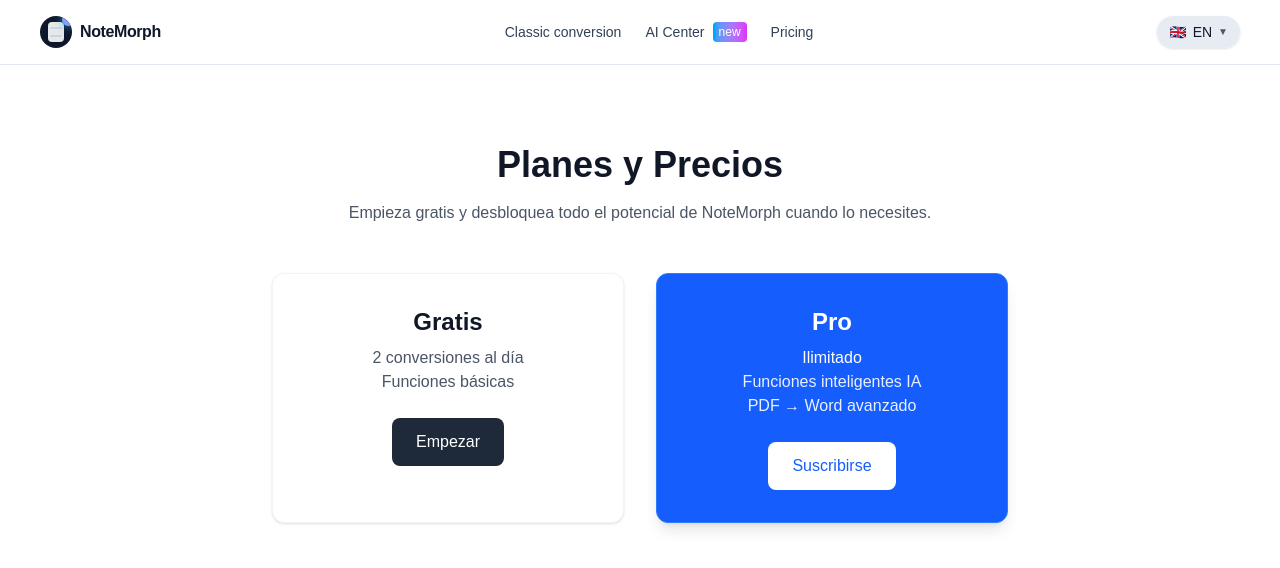
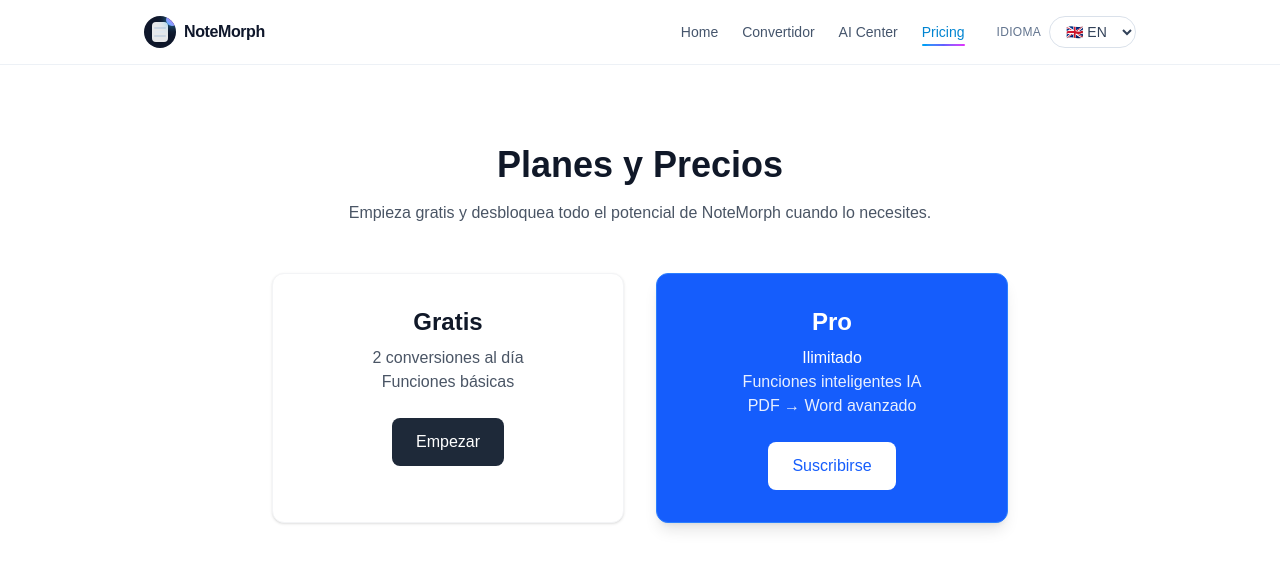
Before and after one commit to jgallegs/notemorph-frontend, a Next.js app: page /en/pricing in a window 1280 px wide. Shown: the top 568 px of the page. Built offline with nearby package versions, Linux system fonts and the light colour scheme.

Commit message:
fix navbar para moviles

```diff
--- a/app/components/Navbar.tsx
+++ b/app/components/Navbar.tsx
@@ -1,117 +1,218 @@
 "use client";
 
 import Link from "next/link";
-import { useLocale, useTranslations } from "next-intl";
-import { usePathname } from "next/navigation";
-import { useState } from "react";
+import {usePathname, useRouter} from "next/navigation";
+import {useLocale, useTranslations} from "next-intl";
+import {useMemo, useState} from "react";
 import AppLogo from "./AppLogo";
 
-const LANGUAGES = [
-  {code: "es", label: "Español", short: "ES", flag: "🇪🇸"},
-  {code: "en", label: "English", short: "EN", flag: "🇬🇧"},
-  // {code: "fr", label: "Français", short: "FR", flag: "🇫🇷"},
-  // {code: "de", label: "Deutsch", short: "DE", flag: "🇩🇪"},
+const SUPPORTED_LOCALES = ["es", "en"] as const;
+
+type Locale = (typeof SUPPORTED_LOCALES)[number];
+
+const NAV_ITEMS = [
+  { key: "home", path: "" },          // /
+  { key: "convert", path: "/convert" },
+  { key: "ai", path: "/ai" },
+  { key: "pricing", path: "/pricing" }
 ];
 
-function getCurrentLocale(pathname: string): string {
-  if (pathname.startsWith("/en")) return "en";
-  if (pathname.startsWith("/es")) return "es";
-  return "es"; // fallback si estás en "/" o algo raro
+export default function Navbar() {
+  const t = useTranslations("Navbar");
+  const locale = useLocale() as Locale;
+  const pathname = usePathname();
+  const router = useRouter();
+  const [mobileOpen, setMobileOpen] = useState(false);
+
+  // Normalizamos el pathname para quitar el locale inicial (/es, /en)
+  const currentPath = useMemo(() => {
+    if (!pathname) return "/";
+    const parts = pathname.split("/");
+    // ['', 'es', 'convert']
+    if (parts.length <= 2) return "/";
+    return "/" + parts.slice(2).join("/");
+  }, [pathname]);
+
+  const buildHref = (targetLocale: string, path: string) => {
+    if (!path || path === "/") {
+      return `/${targetLocale}`;
     }
+    return `/${targetLocale}${path}`;
+  };
 
-function LanguagePicker() {
-  const pathname = usePathname();
-  const currentLocale = getCurrentLocale(pathname);
-  const [open, setOpen] = useState(false);
+  const handleLocaleChange = (newLocale: string) => {
+    if (!SUPPORTED_LOCALES.includes(newLocale as Locale)) return;
 
-  const currentLang =
-    LANGUAGES.find((l) => l.code === currentLocale) ?? LANGUAGES[0];
+    const newHref = buildHref(newLocale, currentPath);
+    router.push(newHref);
+    setMobileOpen(false);
+  };
+
+  const handleNavClick = (path: string) => {
+    const href = buildHref(locale, path || "/");
+    router.push(href);
+    setMobileOpen(false);
+  };
 
   return (
-    <div className="relative">
-      {/* Botón principal del selector */}
-      <button
-        type="button"
-        onClick={() => setOpen((v) => !v)}
-        className="flex items-center gap-1.5 px-3 py-1.5 rounded-full bg-slate-200/80 dark:bg-slate-800/80 text-slate-900 dark:text-slate-100 text-xs sm:text-sm font-medium shadow-sm hover:bg-slate-300/80 dark:hover:bg-slate-700/80 transition"
-      >
-        <span>{currentLang.flag}</span>
-        <span className="hidden sm:inline">{currentLang.short}</span>
-        <span className="text-[10px] opacity-70">▼</span>
-      </button>
+    <>
+      {/* NAVBAR */}
+      <nav className="sticky top-0 z-40 border-b border-slate-200/60 dark:border-slate-800/80 bg-white/70 dark:bg-slate-950/70 backdrop-blur-xl">
+        <div className="max-w-5xl mx-auto px-4 h-16 flex items-center justify-between">
+          {/* Logo */}
+          <Link href={buildHref(locale, "/")} className="flex items-center gap-2">
+            <AppLogo />
+          </Link>
 
-      {/* Dropdown */}
-      {open && (
-        <div className="absolute right-0 mt-2 w-44 rounded-xl bg-white dark:bg-slate-900 border border-slate-200 dark:border-slate-700 shadow-lg z-50 overflow-hidden">
-          {LANGUAGES.map((lang) => {
-            const active = lang.code === currentLocale;
-            const href = `/${lang.code}`; // SIMPLE: siempre home de ese idioma
+          {/* Desktop nav */}
+          <div className="hidden md:flex items-center gap-8">
+            <div className="flex items-center gap-6 text-sm font-medium">
+              {NAV_ITEMS.map((item) => {
+                const isActive =
+                  (item.path === "" && currentPath === "/") ||
+                  (item.path !== "" && currentPath.startsWith(item.path));
 
                 return (
-              <Link
-                key={lang.code}
-                href={href}
-                scroll={false}
-                onClick={() => setOpen(false)}
+                  <button
+                    key={item.key}
+                    onClick={() => handleNavClick(item.path)}
                     className={
-                  "flex items-center gap-2 px-3 py-2 text-sm cursor-pointer transition " +
-                  (active
-                    ? "bg-gradient-to-r from-sky-500 via-indigo-500 to-fuchsia-500 text-white"
-                    : "text-slate-800 dark:text-slate-100 hover:bg-slate-100 dark:hover:bg-slate-800")
+                      "relative transition-colors " +
+                      (isActive
+                        ? "text-sky-600 dark:text-sky-400"
+                        : "text-slate-600 dark:text-slate-300 hover:text-slate-900 dark:hover:text-white")
                     }
                   >
-                <span>{lang.flag}</span>
-                <span>{lang.label}</span>
-              </Link>
+                    {t(item.key)}
+                    {isActive && (
+                      <span className="absolute -bottom-1 left-0 right-0 h-[2px] bg-gradient-to-r from-sky-500 via-indigo-500 to-fuchsia-500 rounded-full" />
+                    )}
+                  </button>
                 );
               })}
             </div>
+
+            {/* Language selector (desktop) */}
+            <div className="flex items-center gap-2">
+              <span className="text-xs text-slate-500 dark:text-slate-400 uppercase tracking-wide">
+                {t("language")}
+              </span>
+              <select
+                className="text-sm bg-transparent border border-slate-300/70 dark:border-slate-700/70 rounded-full px-3 py-1.5 text-slate-700 dark:text-slate-100 hover:border-slate-400 dark:hover:border-slate-500 focus:outline-none focus:ring-2 focus:ring-sky-500/60"
+                value={locale}
+                onChange={(e) => handleLocaleChange(e.target.value)}
+              >
+                <option value="es">🇪🇸 ES</option>
+                <option value="en">🇬🇧 EN</option>
+              </select>
+            </div>
+          </div>
+
+          {/* Mobile: language pill + hamburger */}
+          <div className="flex items-center gap-3 md:hidden">
+            <select
+              className="text-xs bg-transparent border border-slate-300/70 dark:border-slate-700/70 rounded-full px-2 py-1 text-slate-700 dark:text-slate-100 focus:outline-none"
+              value={locale}
+              onChange={(e) => handleLocaleChange(e.target.value)}
+            >
+              <option value="es">🇪🇸</option>
+              <option value="en">🇬🇧</option>
+            </select>
+
+            <button
+              type="button"
+              onClick={() => setMobileOpen((prev) => !prev)}
+              aria-label="Abrir menú"
+              className="inline-flex items-center justify-center rounded-full p-2 border border-slate-300/70 dark:border-slate-700/70 hover:bg-slate-100 dark:hover:bg-slate-900"
+            >
+              <span className="sr-only">Abrir menú</span>
+              {/* icono hamburguesa */}
+              <div className="space-y-[5px]">
+                <span
+                  className={`block h-[2px] w-5 rounded-full bg-slate-800 dark:bg-slate-100 transition-transform ${
+                    mobileOpen ? "translate-y-[7px] rotate-45" : ""
+                  }`}
+                />
+                <span
+                  className={`block h-[2px] w-5 rounded-full bg-slate-800 dark:bg-slate-100 transition-opacity ${
+                    mobileOpen ? "opacity-0" : "opacity-100"
+                  }`}
+                />
+                <span
+                  className={`block h-[2px] w-5 rounded-full bg-slate-800 dark:bg-slate-100 transition-transform ${
+                    mobileOpen ? "-translate-y-[7px] -rotate-45" : ""
+                  }`}
+                />
+              </div>
+            </button>
+          </div>
+        </div>
+      </nav>
+
+      {/* Mobile overlay + panel lateral */}
+      {mobileOpen && (
+        <div className="fixed inset-0 z-30 md:hidden">
+          {/* Fondo oscuro */}
+          <div
+            className="absolute inset-0 bg-black/40 backdrop-blur-sm"
+            onClick={() => setMobileOpen(false)}
+          />
+
+          {/* Panel lateral */}
+          <div className="absolute right-0 top-0 h-full w-64 bg-white dark:bg-slate-950 border-l border-slate-200 dark:border-slate-800 shadow-xl p-5 flex flex-col">
+            <div className="flex items-center justify-between mb-6">
+              <span className="text-sm font-semibold text-slate-800 dark:text-slate-100">
+                {t("menu")}
+              </span>
+              <button
+                type="button"
+                onClick={() => setMobileOpen(false)}
+                className="p-1 rounded-full hover:bg-slate-100 dark:hover:bg-slate-900"
+                aria-label="Cerrar menú"
+              >
+                ✕
+              </button>
+            </div>
+
+            <nav className="flex flex-col gap-3 text-sm">
+              {NAV_ITEMS.map((item) => {
+                const isActive =
+                  (item.path === "" && currentPath === "/") ||
+                  (item.path !== "" && currentPath.startsWith(item.path));
+
+                return (
+                  <button
+                    key={item.key}
+                    onClick={() => handleNavClick(item.path)}
+                    className={
+                      "text-left px-3 py-2 rounded-lg transition-colors " +
+                      (isActive
+                        ? "bg-sky-500/10 text-sky-600 dark:text-sky-400"
+                        : "text-slate-700 dark:text-slate-200 hover:bg-slate-100 dark:hover:bg-slate-900")
+                    }
+                  >
+                    {t(item.key)}
+                  </button>
+                );
+              })}
+            </nav>
+
+            <div className="mt-auto pt-6 border-t border-slate-200 dark:border-slate-800">
+              <p className="text-xs text-slate-500 dark:text-slate-400 mb-2">
+                {t("language")}
+              </p>
+              <select
+                className="w-full text-sm bg-transparent border border-slate-300/70 dark:border-slate-700/70 rounded-lg px-3 py-2 text-slate-700 dark:text-slate-100 focus:outline-none focus:ring-2 focus:ring-sky-500/60"
+                value={locale}
+                onChange={(e) => handleLocaleChange(e.target.value)}
+              >
+                <option value="es">🇪🇸 Español</option>
+                <option value="en">🇬🇧 English</option>
+              </select>
+            </div>
+          </div>
+        </div>
       )}
-    </div>
+    </>
   );
 }
-
-
-export default function Navbar() {
-  const t = useTranslations("Navbar");
-  const locale = useLocale();
-
-  return (
-    <nav className="flex items-center justify-between px-4 md:px-10 py-4 border-b border-slate-200 dark:border-slate-800 bg-white/60 dark:bg-slate-900/60 backdrop-blur-md sticky top-0 z-50">
-      {/* Logo izquierda */}
-      <div className="flex items-center gap-2 min-w-0">
-        <AppLogo />
-      </div>
-
-      {/* Enlaces centro */}
-      <div className="hidden md:flex items-center gap-6 text-sm font-medium">
-        <Link
-          href={`/${locale}/convert`}
-          className="text-slate-700 dark:text-slate-200 hover:text-sky-500 dark:hover:text-sky-400 transition"
-        >
-          {t("classic")}
-        </Link>
-
-        <Link
-          href={`/${locale}/ai`}
-          className="flex items-center gap-1 text-slate-700 dark:text-slate-200 hover:text-fuchsia-500 dark:hover:text-fuchsia-400 transition"
-        >
-          {t("ai")}
-          <span className="text-xs ml-1 bg-gradient-to-r from-sky-500 to-fuchsia-500 text-white px-1.5 py-0.5 rounded">
-            {t("new")}
-          </span>
-        </Link>
-
-        <Link
-          href={`/${locale}/pricing`}
-          className="text-slate-700 dark:text-slate-200 hover:text-indigo-500 dark:hover:text-indigo-400 transition"
-        >
-          {t("pricing")}
-        </Link>
-      </div>
-
-      {/* Selector de idioma derecha */}
-      <LanguagePicker />
-    </nav>
-  );
-}
--- a/messages/en.json
+++ b/messages/en.json
@@ -3,7 +3,10 @@
     "classic": "Classic conversion",
     "ai": "AI Center",
     "pricing": "Pricing",
-    "new": "new"
+    "new": "new",
+    "home": "Home",
+    "convert": "Convertidor",
+    "language": "Idioma"
   },
 
   "Home": {
--- a/messages/es.json
+++ b/messages/es.json
@@ -3,7 +3,10 @@
     "classic": "Conversión clásica",
     "ai": "Centro IA",
     "pricing": "Precios",
-    "new": "nuevo"
+    "new": "nuevo",
+    "home": "Home",
+    "convert": "Convertidor",
+    "language": "Idioma"
   },
 
   "Home": {
```
Also changed, not shown: 1 other file (tests, documents, lock files or other folders). Lines whose indentation alone changed are shown as unchanged.
